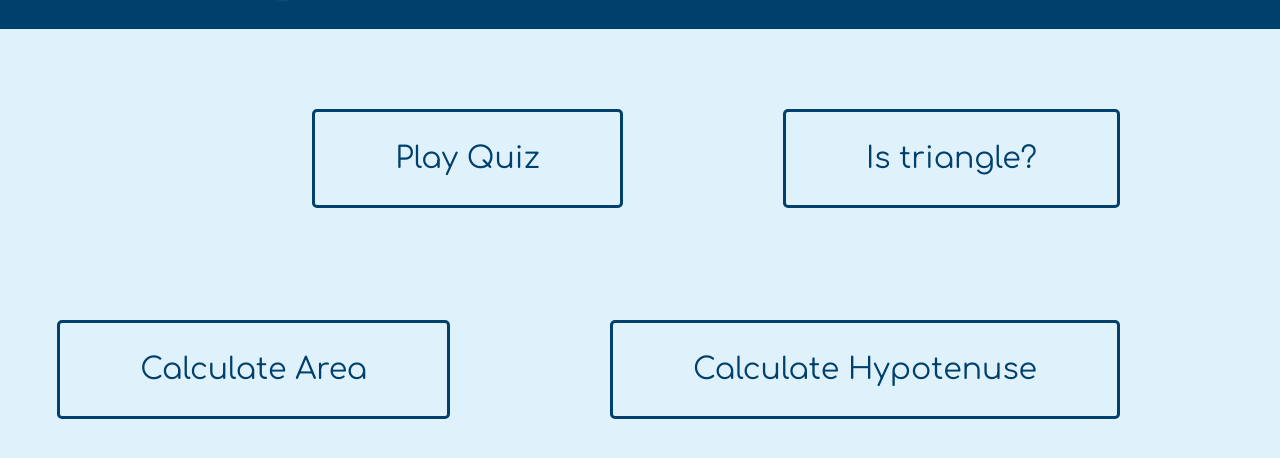
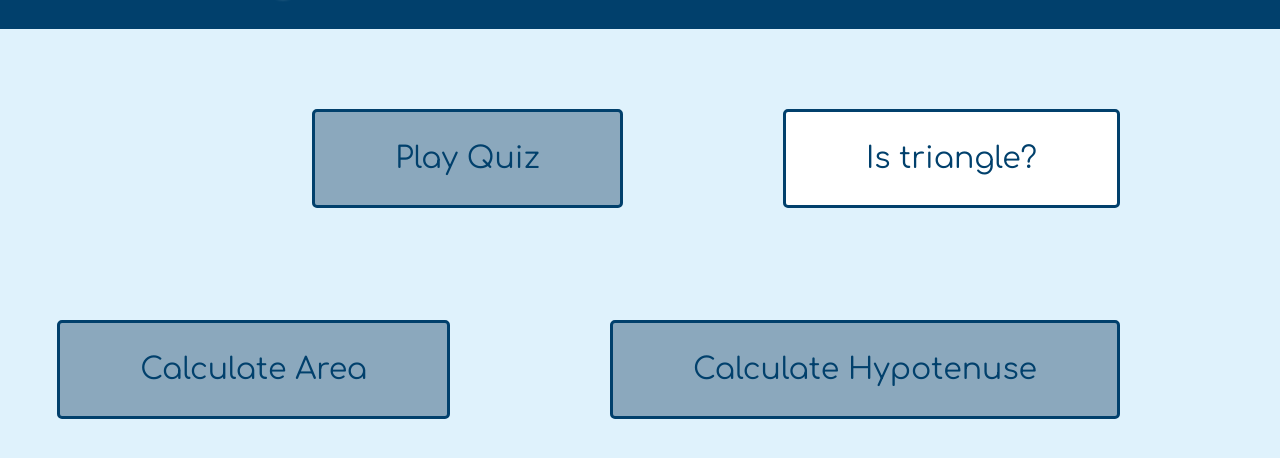
Before and after one commit to shraddha15-creator/Fun-with-triangle, a plain HTML site: page index.html in a window 1280 px wide. In both pictures the pointer is over the link "Is triangle?". Shown: the part 70-528 px from the top of the page. Drawn offline with Linux system fonts and the light colour scheme.

Commit message:
added hover in main

```diff
--- a/styles.css
+++ b/styles.css
@@ -50,12 +50,17 @@ a{
     color: black;
     padding: 30px 30px;
     border: 3px solid rgb(1, 64, 108);
+    background-color: rgb(139, 168, 189);
     border-radius: 5px;
     text-align: center;
     padding-inline: 5rem;
     font-size: 30px;
     color: rgb(1, 64, 108);
     text-decoration: none;
+}
+
+#container-main a:hover{
+    background-color:white;
 }
 
 .heading{
```
